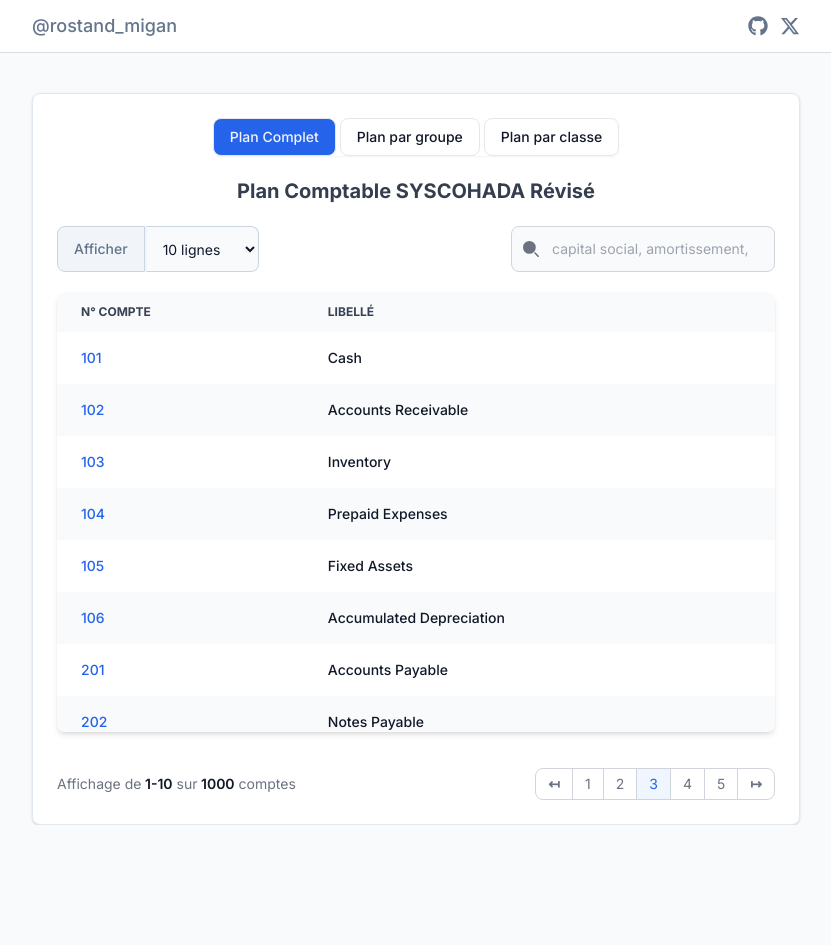
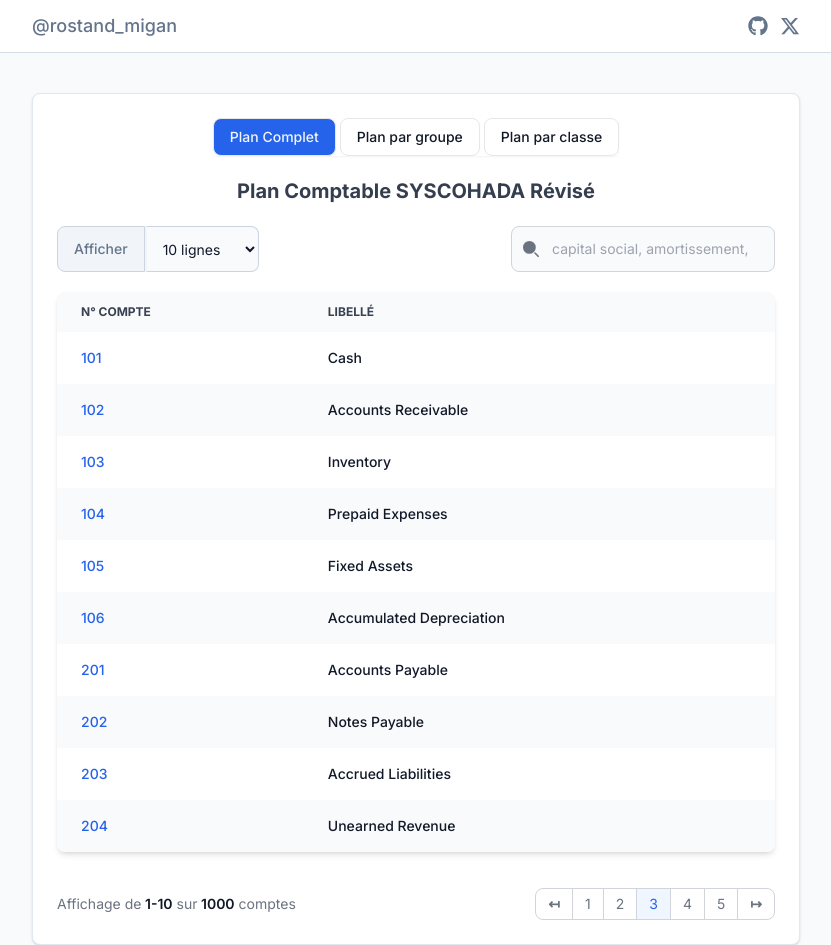
Before and after one commit to roslove44/accounting-plan, a React (Vite) app in the folder frontend/: page / in a window 1280 px wide. Shown: the whole page, without its empty margins (224-1055 px from the left). Before the commit the page ends 825 px from the top, so only its background shows below. Built offline with nearby package versions, Linux system fonts and the light colour scheme.

Commit message:
filterDataInBatchesOf

```diff
--- a/frontend/src/component/Plan/Plan.tsx
+++ b/frontend/src/component/Plan/Plan.tsx
@@ -4,6 +4,7 @@
 import PlanTypeBox from "./PlanTypeBox";
 import PlanTable from "./PlanTable";
 import Account from "../../entity/Account";
+import filterDataInBatchesOf from "../../utils/FilterLogic";
 
 function Plan () {
     const accounts: Account[] = [
@@ -29,17 +30,18 @@
         { code: 506, name: "Advertising Expense", keywords: "marketing, promotions" },
     ];
     const [search, setSearch] = useState("");
-    const [showRange, setShowRange] = useState(10);
+    const [batchSize, setBatchSize] = useState(10);
 
+    const accountToDisplay = filterDataInBatchesOf(accounts, batchSize);
     return <>
         <div className="container mx-auto mt-10 px-10 lg:px-32 xl:px-64">
             <div className="block p-6 bg-white border border-slate-200 rounded-lg shadow space-y-5">
                 <PlanTypeBox/>
                 <div className="w-full flex flex-col-reverse gap-2 sm:flex-row sm:gap-0 justify-between">
-                    <ShowRangeSelect onSelect={setShowRange}/>
+                    <ShowRangeSelect onSelect={setBatchSize}/>
                     <SearchBar search={search} onChange={setSearch}></SearchBar>
                 </div>
-                <PlanTable accounts={accounts}/>
+                <PlanTable accounts={accountToDisplay}/>
             </div>
         </div>
     </>
--- a/frontend/src/component/Plan/PlanTable.tsx
+++ b/frontend/src/component/Plan/PlanTable.tsx
@@ -3,7 +3,7 @@
 
 function PlanTable({accounts}:PlanTableProps){
     return <>
-            <div className="relative overflow-x-auto overflow-y-auto shadow-md sm:rounded-lg max-h-[55dvh]">
+            <div className="relative overflow-x-auto overflow-y-auto shadow-md sm:rounded-lg"> {/*max-h-[55dvh]*/}
                 <table className="relative w-full text-sm text-left text-gray-500">
                     <thead className="text-xs text-gray-700 uppercase bg-gray-50 sticky top-0">
                         <tr>
--- /dev/null
+++ b/frontend/src/utils/FilterLogic.ts
@@ -0,0 +1,11 @@
+import Account from "../entity/Account";
+
+function filterDataInBatchesOf(data: Account[], batchSize: number, currentPage: number = 1): Account[] {
+    currentPage = Math.max(currentPage, 1); // Assertion pour s'assurer que currentPage toujours > 0
+
+    const startIndex = (currentPage - 1) * batchSize;
+    const endIndex = startIndex + batchSize;
+    return data.slice(startIndex, endIndex);
+}
+
+export default filterDataInBatchesOf;
```
